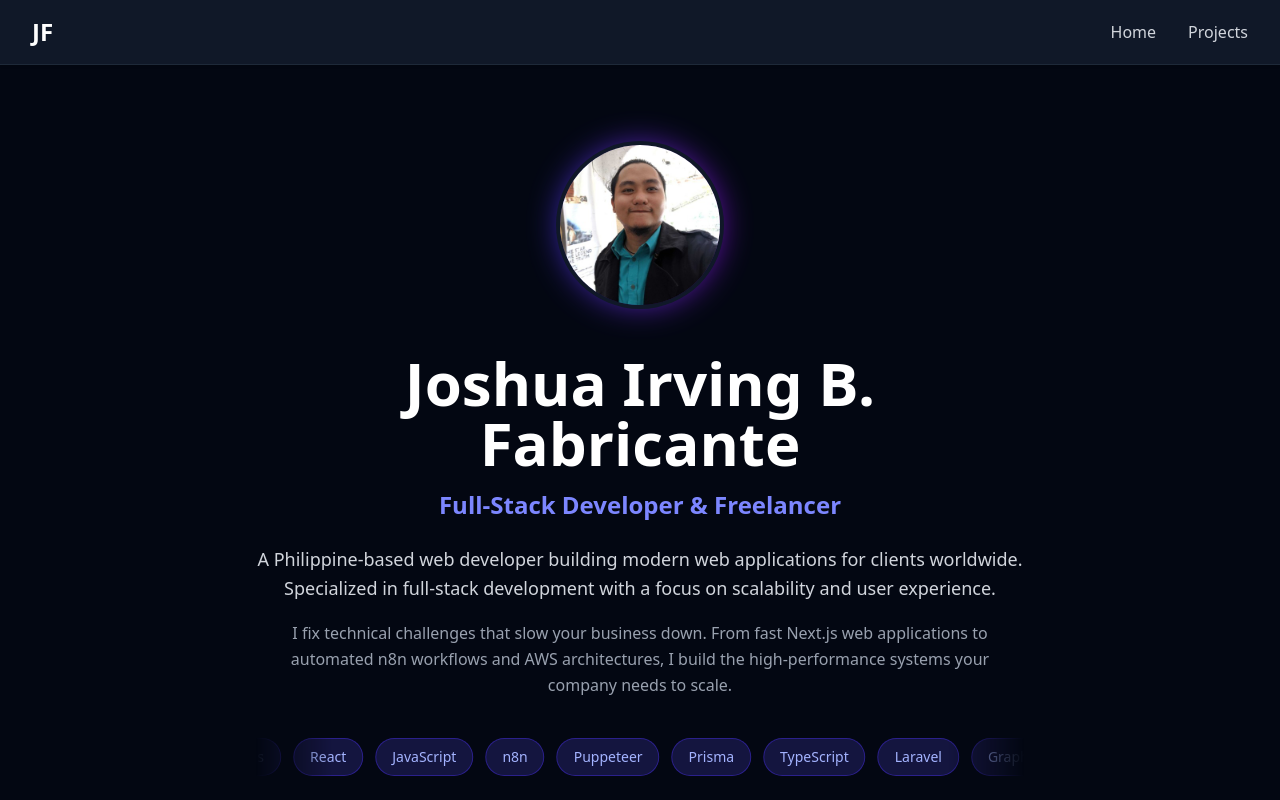
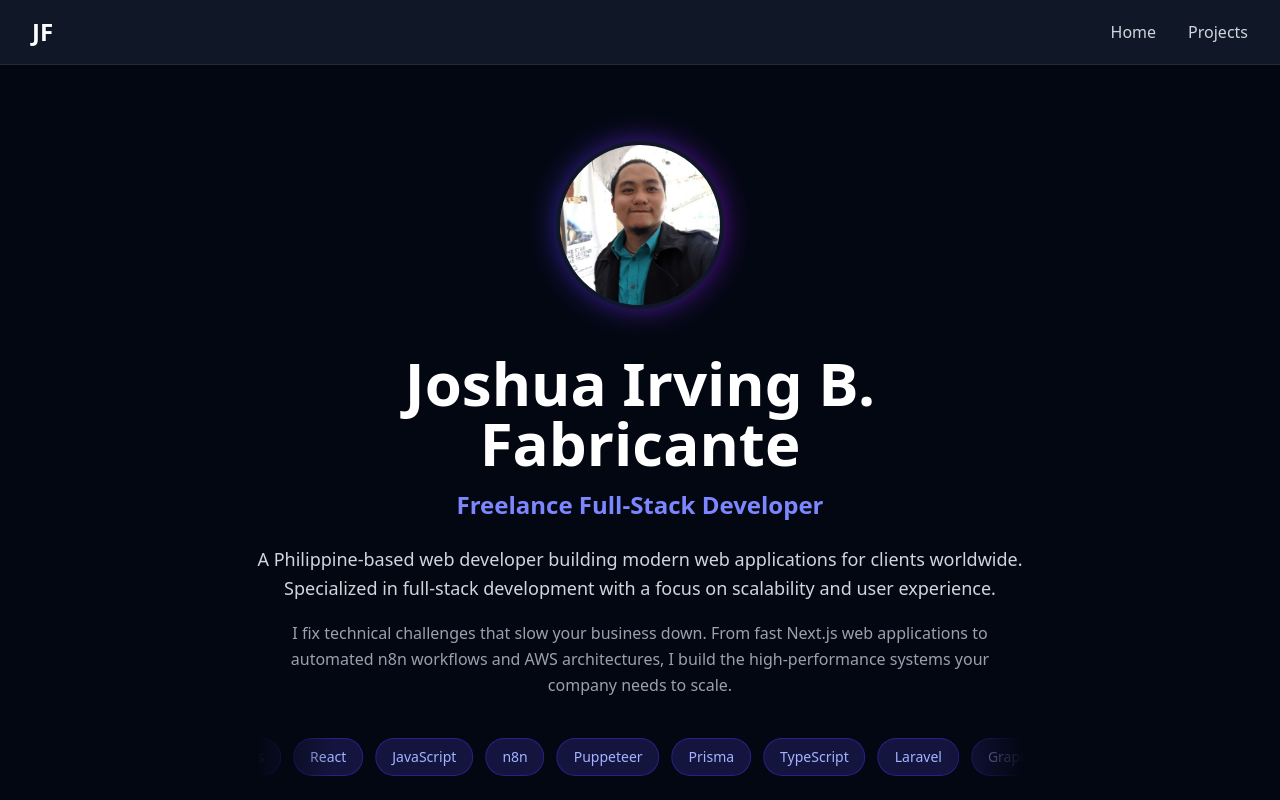
Before and after one commit to Irrelevantmofo/portfolio, a Next.js app: page / in a window 1280 px wide. Shown: the top 800 px of the page. Built offline with nearby package versions, Linux system fonts and the light colour scheme.

Commit message:
Updates title

```diff
--- a/app/page.tsx
+++ b/app/page.tsx
@@ -46,7 +46,7 @@ export default function Home() {
 
           {/* Title */}
           <p className="text-xl sm:text-2xl text-indigo-400 font-semibold mb-6">
-            Full-Stack Developer & Freelancer
+            Freelance Full-Stack Developer
           </p>
 
           {/* Bio */}
```
